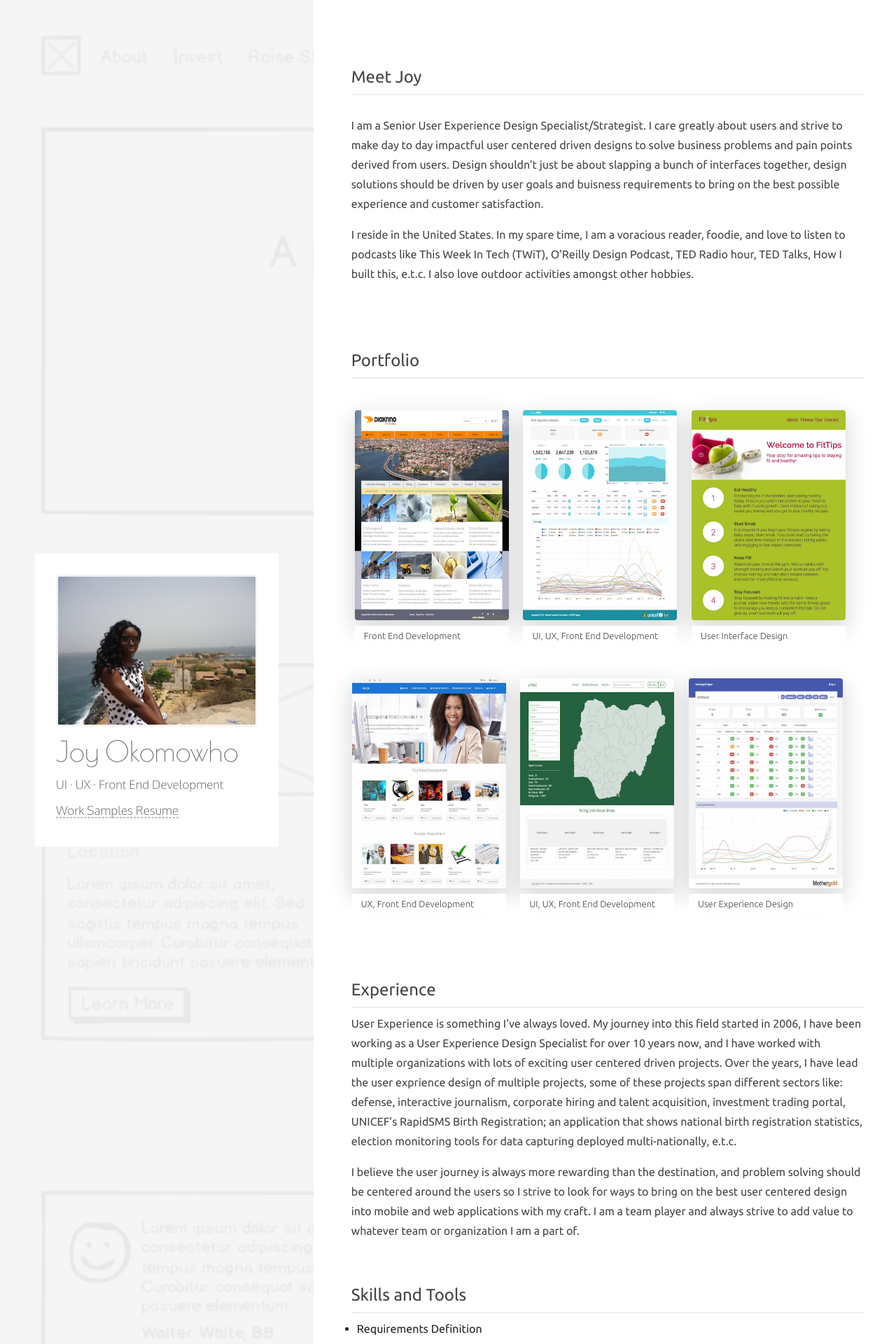
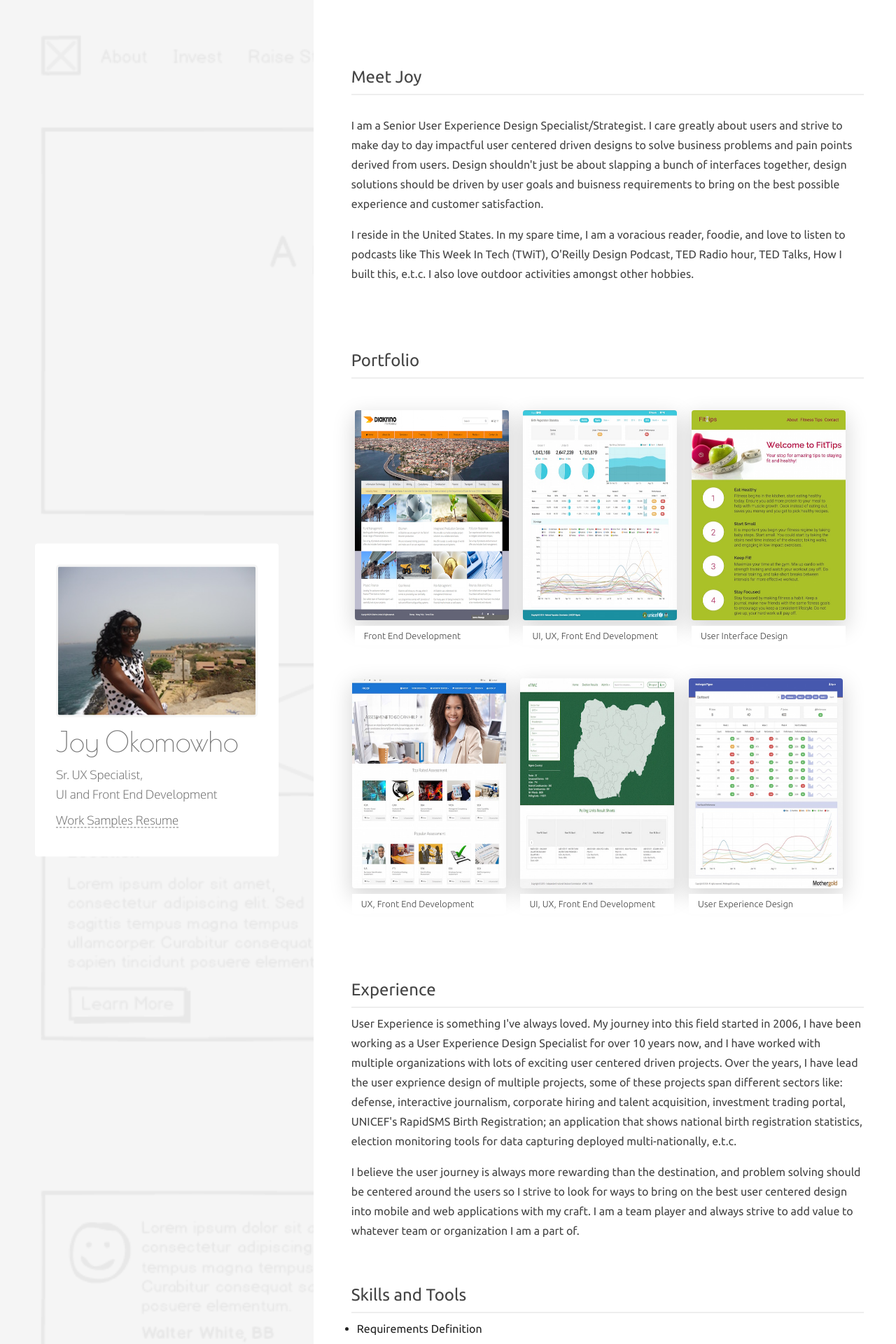
Before and after one commit to jokomowho/my_website, a Jekyll site: the page built from index.html, in a window 1280 px wide. Shown: the top 1920 px of the page at 70% size. Built offline with Jekyll 4.4.1, drawn with Linux system fonts in a browser that asks for light colours; nearby versions of some CDN libraries.

Commit message:
About me update.

```diff
--- a/index.html
+++ b/index.html
@@ -8,7 +8,7 @@ layout: default
        <div class="style-element">
         <img src="images/Aerial.jpg" class="img-style">
           <h1>{{ site.title }}</h1>
-          <h3 class="style">UI &middot; UX &middot; Front End Development</h3>
+          <h3 class="style">Sr. UX Specialist, <br> UI and Front End Development</h3>
           <h3 class="style"><a href="https://www.jokomowho.com/images/joy-okomowho-resume-branding.pdf" target="_blank"> Work Samples Resume</a></h3>
         </div>
     </div>
```
